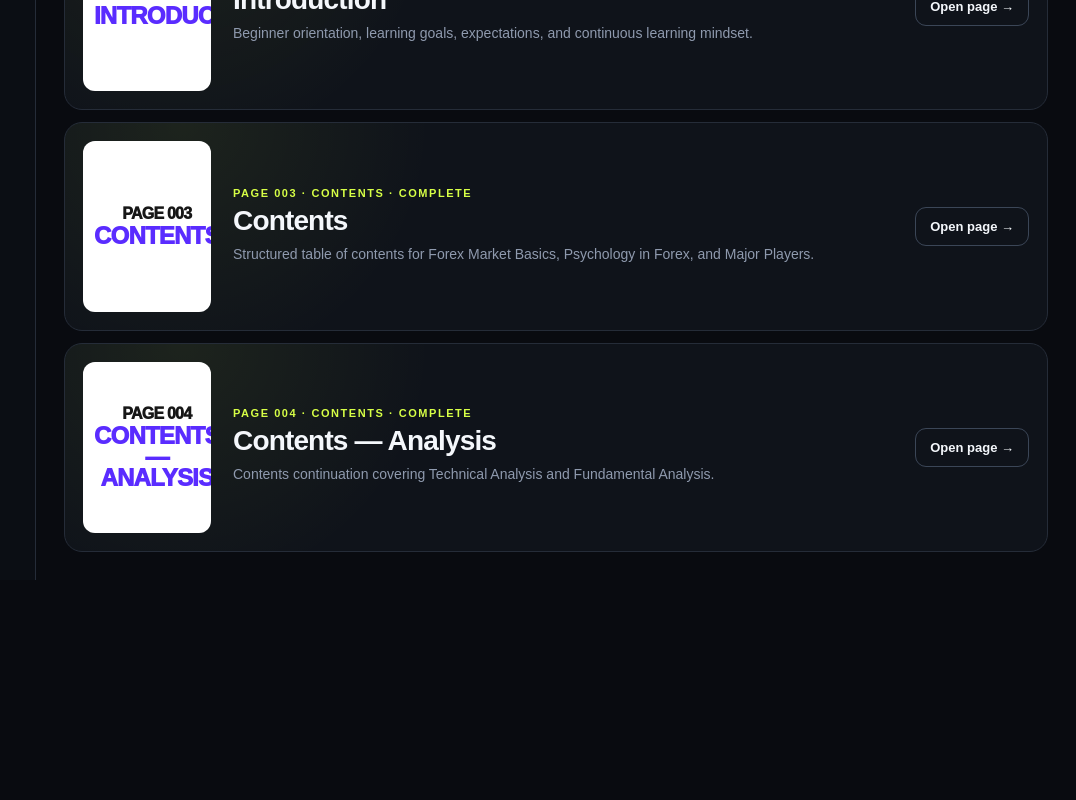
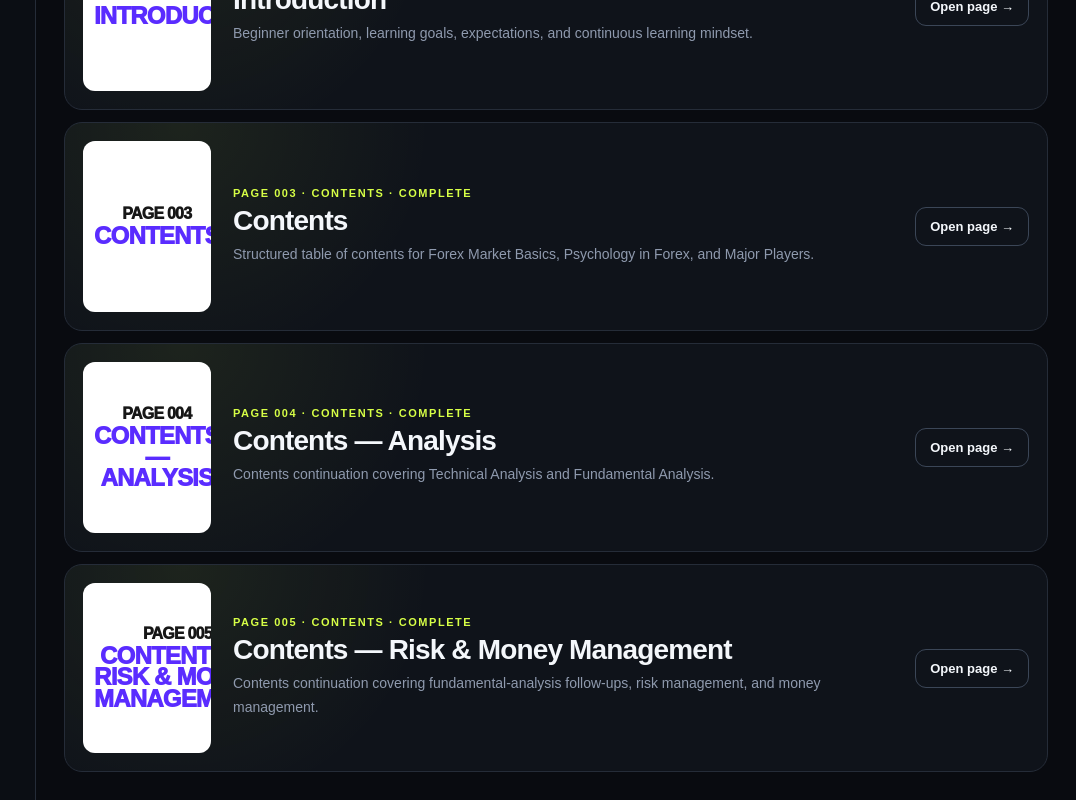
Before and after one commit to tjdrprns2001-coder/-pulse-radar-pro-v3, a Next.js app in the folder forex-book-lab/: page /book in a window 1280 px wide. Shown: the part 655-1455 px from the top of the page, without its empty margins (204-1280 px from the left). Before the commit the page ends 1235 px from the top, so only its background shows below. Built offline with nearby package versions, Linux system fonts and the light colour scheme.

Commit message:
forex-book-lab: complete page 005 book-manifest.ts

```diff
--- a/forex-book-lab/src/features/book/book-manifest.ts
+++ b/forex-book-lab/src/features/book/book-manifest.ts
@@ -47,6 +47,15 @@ export const BOOK_PAGES: BookPageMeta[] = [
     source: "All you should know about Forex-1-200.pdf",
     summary: "Contents continuation covering Technical Analysis and Fundamental Analysis.",
   },
+  {
+    number: 5,
+    slug: "5",
+    title: "Contents — Risk & Money Management",
+    kind: "contents",
+    status: "complete",
+    source: "All you should know about Forex-1-200.pdf",
+    summary: "Contents continuation covering fundamental-analysis follow-ups, risk management, and money management.",
+  },
 ];
 
 export function getBookPage(number: number) {
```
